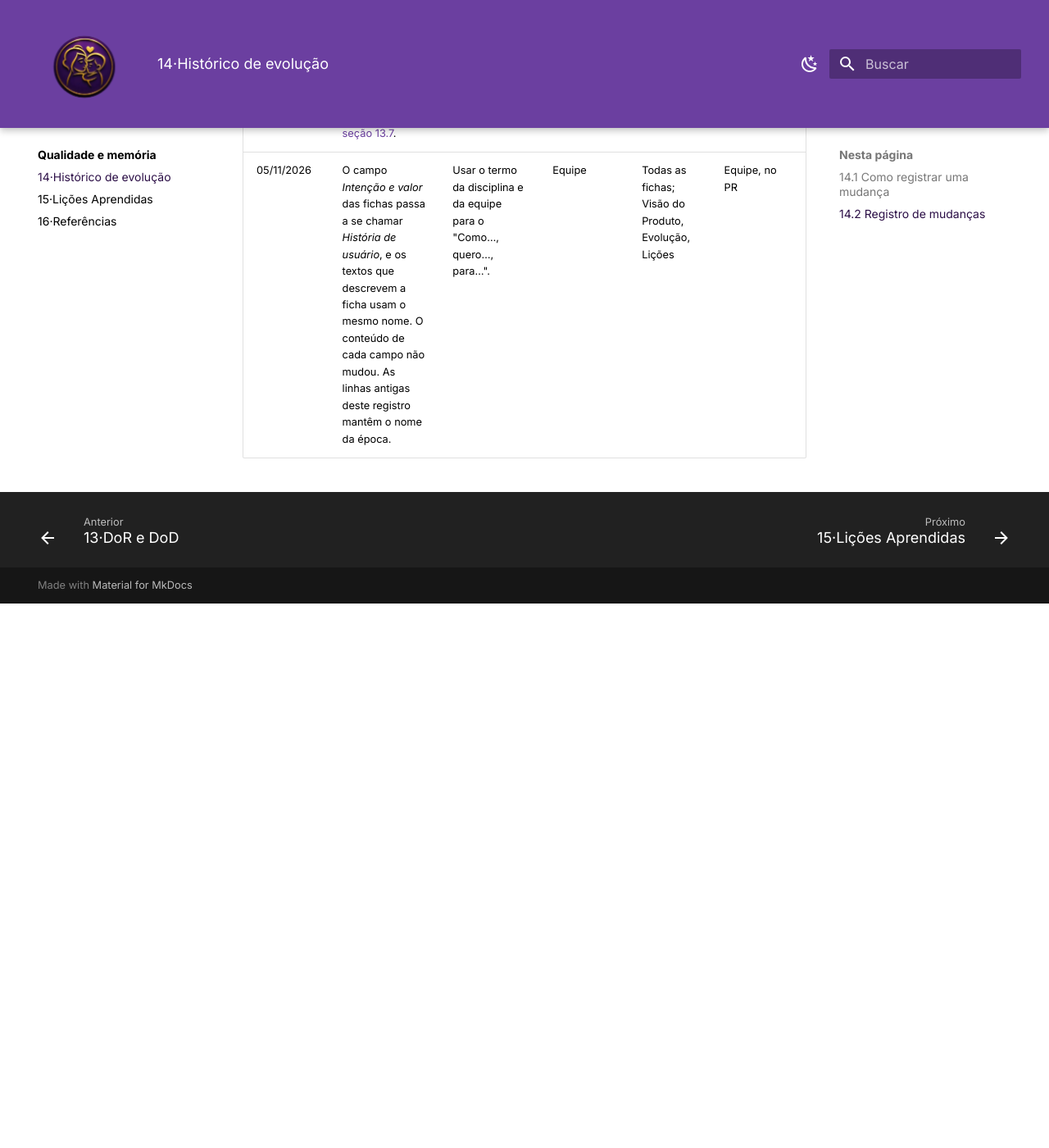
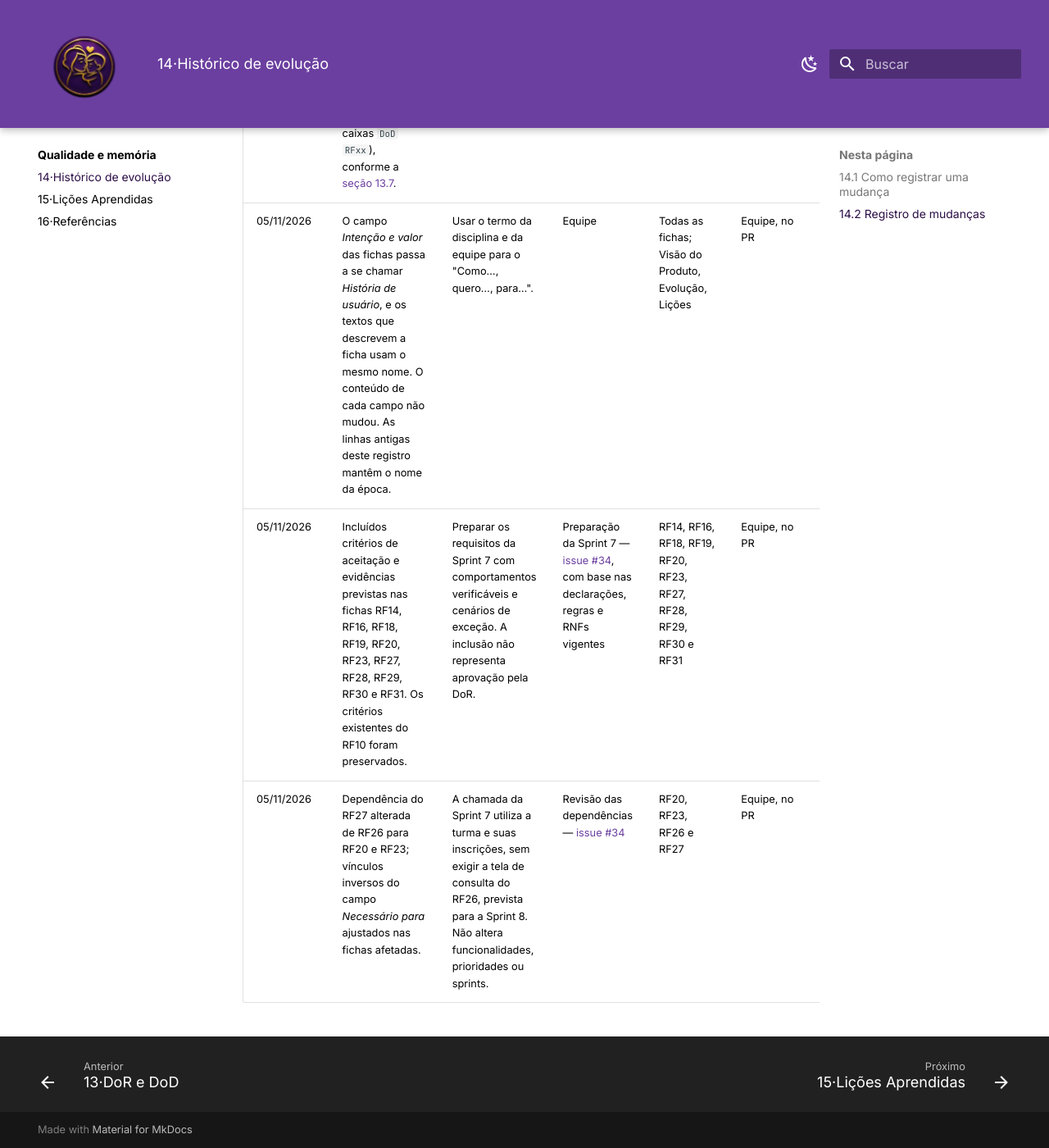
Before and after one commit to mdsreq-fga-unb/REQ-2026.2-T01-MaesGuerreiras, an MkDocs documentation site: the page built from docs/14-historico/index.md, in a window 1280 px wide and 1400 px high, scrolled down 9541 px. Shown: the whole window at 82% size. Built offline with MkDocs 1.6.1 and Material for MkDocs 9.7.7, drawn with Linux system fonts in a browser that asks for light colours; before the commit the page ends 10277 px from its top, so only the background shows below that.

Commit message:
docs: registra critérios e ajuste de dependências da Sprint 7

```diff
--- a/docs/14-historico/index.md
+++ b/docs/14-historico/index.md
@@ -57,3 +57,5 @@ parte da ficha do RF de mesmo número. As linhas antigas mantêm a redação da
 | 04/11/2026 | Abas do site reordenadas para seguir os blocos da Home: Visão do Produto, Requisitos, Qualidade e memória; depois Evolução da Proposta, Evidências e Atas. | A navegação seguia uma ordem diferente da apresentada na página inicial. | Equipe | Navegação do site | Equipe, no PR |
 | 04/11/2026 | Situação das fichas e contagem de concluídos passam a ser atualizadas por automação a partir das issues (linha `Requisitos:` e caixas `DoD RFxx`), conforme a [seção 13.7](../13-dor-dod/index.md#137-como-a-situacao-e-atualizada). | Evitar situação desatualizada no catálogo e registrar a origem de cada mudança. Issue fechada, sozinha, não conclui requisito sem a DoD. | Equipe | Situação de todos os RFs | Equipe, no PR |
 | 05/11/2026 | O campo *Intenção e valor* das fichas passa a se chamar *História de usuário*, e os textos que descrevem a ficha usam o mesmo nome. O conteúdo de cada campo não mudou. As linhas antigas deste registro mantêm o nome da época. | Usar o termo da disciplina e da equipe para o "Como…, quero…, para…". | Equipe | Todas as fichas; Visão do Produto, Evolução, Lições | Equipe, no PR |
+| 05/11/2026 | Incluídos critérios de aceitação e evidências previstas nas fichas RF14, RF16, RF18, RF19, RF20, RF23, RF27, RF28, RF29, RF30 e RF31. Os critérios existentes do RF10 foram preservados. | Preparar os requisitos da Sprint 7 com comportamentos verificáveis e cenários de exceção. A inclusão não representa aprovação pela DoR. | Preparação da Sprint 7 — [issue #34](https://github.com/mdsreq-fga-unb/REQ-2026.2-T01-MaesGuerreiras/issues/34), com base nas declarações, regras e RNFs vigentes | RF14, RF16, RF18, RF19, RF20, RF23, RF27, RF28, RF29, RF30 e RF31 | Equipe, no PR |
+| 05/11/2026 | Dependência do RF27 alterada de RF26 para RF20 e RF23; vínculos inversos do campo *Necessário para* ajustados nas fichas afetadas. | A chamada da Sprint 7 utiliza a turma e suas inscrições, sem exigir a tela de consulta do RF26, prevista para a Sprint 8. Não altera funcionalidades, prioridades ou sprints. | Revisão das dependências — [issue #34](https://github.com/mdsreq-fga-unb/REQ-2026.2-T01-MaesGuerreiras/issues/34) | RF20, RF23, RF26 e RF27 | Equipe, no PR |
```
